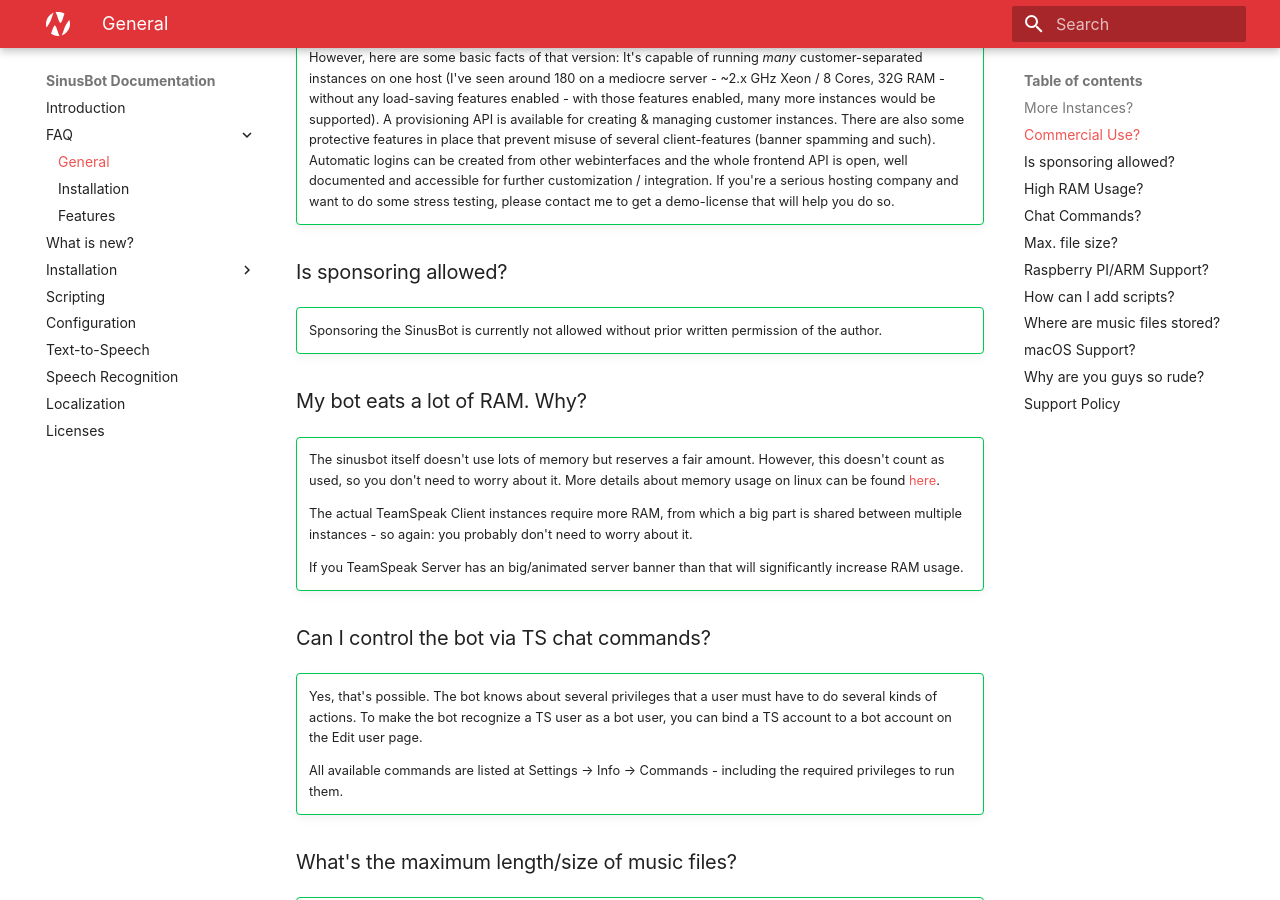
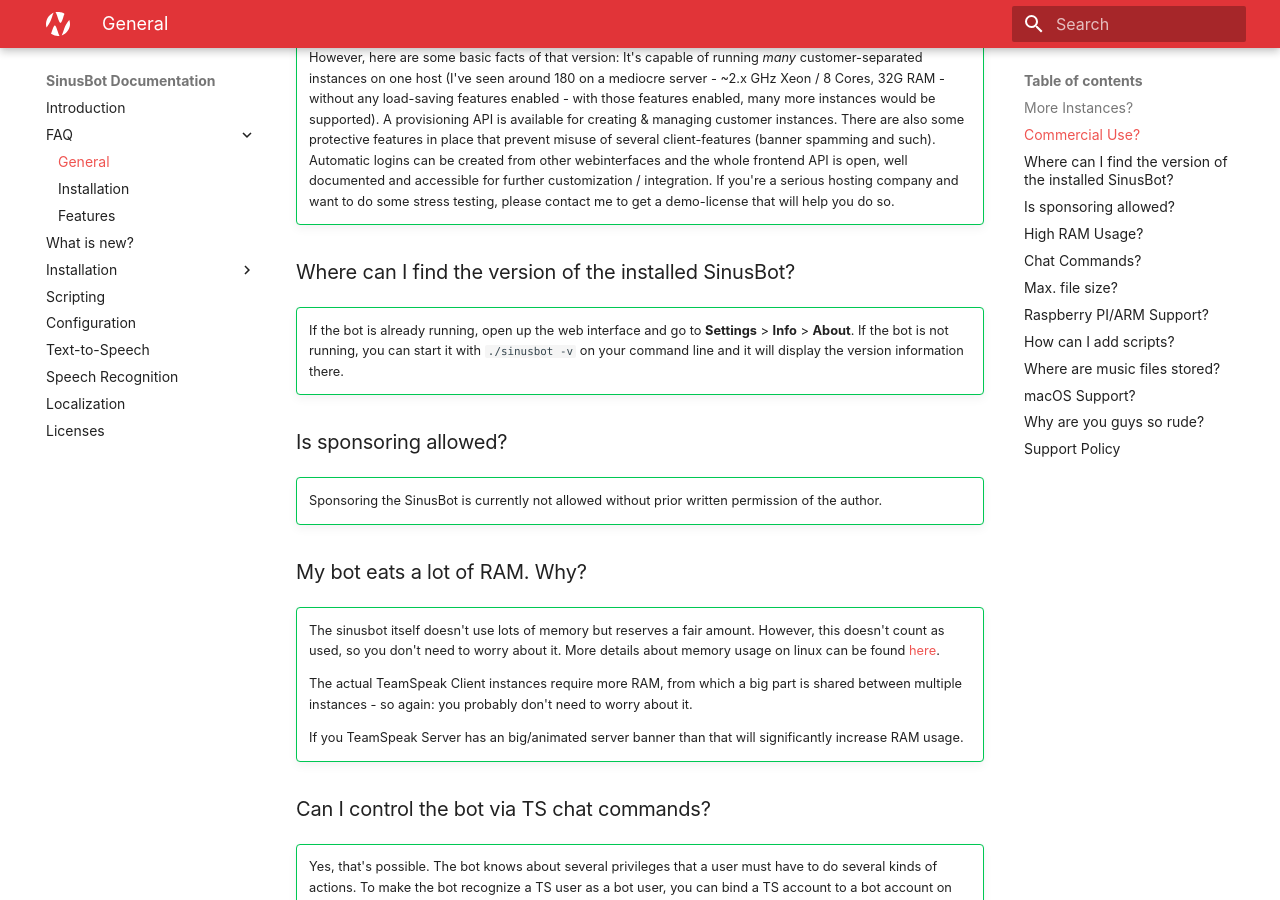
Before and after one commit to SinusBot/docs, an MkDocs documentation site: the page built from docs/faq/general.md, in a window 1280 px wide and 900 px high, scrolled down 506 px. Built offline with MkDocs 1.6.1 and Material for MkDocs 9.7.7, drawn with Linux system fonts in a browser that asks for light colours.

Commit message:
Update general.md
closes #2

```diff
--- a/docs/faq/general.md
+++ b/docs/faq/general.md
@@ -16,6 +16,11 @@
     It's capable of running *many* customer-separated instances on one host (I've seen around 180 on a mediocre server - ~2.x GHz Xeon / 8 Cores, 32G RAM - without any load-saving features enabled - with those features enabled, many more instances would be supported). A provisioning API is available for creating & managing customer instances. There are also some protective features in place that prevent misuse of several client-features (banner spamming and such).
     Automatic logins can be created from other webinterfaces and the whole frontend API is open, well documented and accessible for further customization / integration.
     If you're a serious hosting company and want to do some stress testing, please contact me to get a demo-license that will help you do so.
+
+### Where can I find the version of the installed SinusBot?
+
+!!! success ""
+    If the bot is already running, open up the web interface and go to **Settings** > **Info** > **About**. If the bot is not running, you can start it with `./sinusbot -v` on your command line and it will display the version information there.
 
 ### Is sponsoring allowed? { #sponsoring}
 
```
